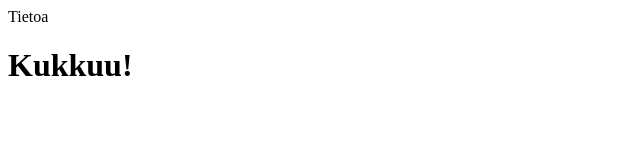
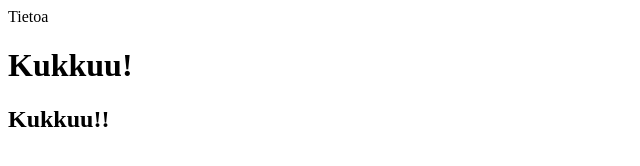
Before and after one commit to JoannaKuruStudent/verkkomiitin-tiimitesti, a plain HTML site: page index.html in a window 1280 px wide. Shown: the whole page, without its empty margins (0-640 px from the left). Drawn offline with Linux system fonts and the light colour scheme.

Commit message:
Toka kukkuu!

```diff
--- a/index.html
+++ b/index.html
@@ -1,3 +1,5 @@
 <p>Tietoa</p>
 
 <h1>Kukkuu!</h1>
+
+<h2>Kukkuu!!</h2>
```
